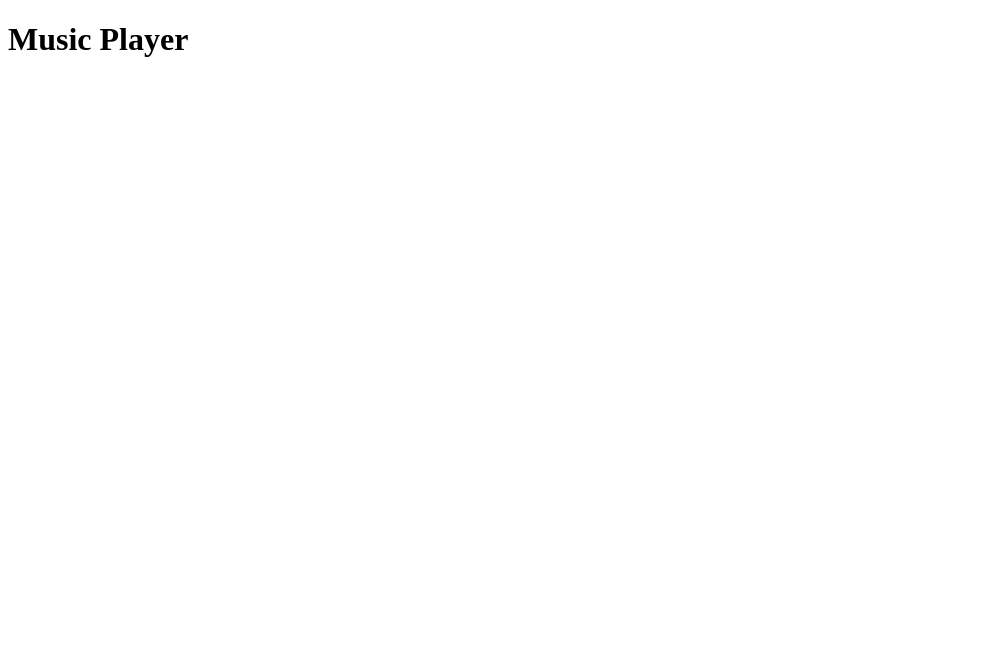
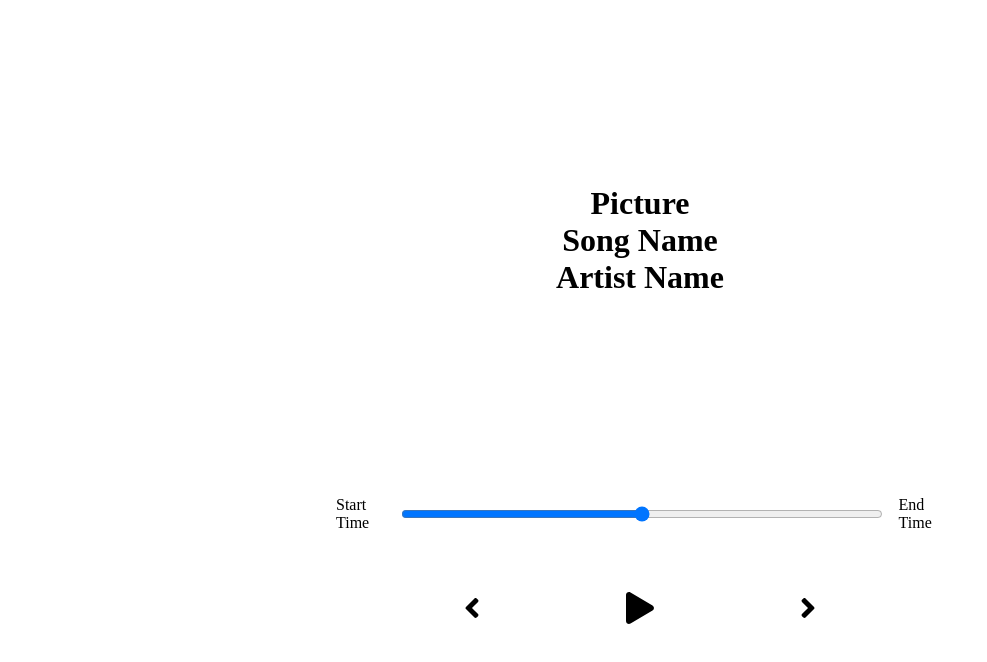
Before and after one commit to EpinderSingh/React-music-app, a React (Create React App) app: page / in a window 1280 px wide. Shown: the top 662 px of the page, without its empty margins (0-987 px from the left). Built offline with nearby package versions, Linux system fonts and the light colour scheme.

Commit message:
Adding Song and player components and styling to them

```diff
--- a/package.json
+++ b/package.json
@@ -3,6 +3,9 @@
   "version": "0.1.0",
   "private": true,
   "dependencies": {
+    "@fortawesome/fontawesome-svg-core": "^1.2.36",
+    "@fortawesome/free-solid-svg-icons": "^5.15.4",
+    "@fortawesome/react-fontawesome": "^0.1.15",
     "@testing-library/jest-dom": "^5.14.1",
     "@testing-library/react": "^11.2.7",
     "@testing-library/user-event": "^12.8.3",
--- a/src/App.js
+++ b/src/App.js
@@ -1,7 +1,13 @@
+import './styles/app.scss';
+
+import Song from './components/Song';
+import Player from './components/Player';
+
 function App() {
   return (
     <div className='App'>
-      <h1>Music Player</h1>
+      <Song />
+      <Player />
     </div>
   );
 }
--- /dev/null
+++ b/src/components/Player.js
@@ -0,0 +1,30 @@
+import React from 'react';
+import { FontAwesomeIcon } from '@fortawesome/react-fontawesome';
+import {
+  faPlay,
+  faAngleLeft,
+  faAngleRight,
+} from '@fortawesome/free-solid-svg-icons';
+
+const Player = () => {
+  return (
+    <div className='player'>
+      <div className='time-control'>
+        <p>Start Time</p>
+        <input type='range' />
+        <p>End Time</p>
+      </div>
+      <div className='play-control'>
+        <FontAwesomeIcon className='skip-back' size='2x' icon={faAngleLeft} />
+        <FontAwesomeIcon className='play' size='2x' icon={faPlay} />
+        <FontAwesomeIcon
+          className='skip-forward'
+          size='2x'
+          icon={faAngleRight}
+        />
+      </div>
+    </div>
+  );
+};
+
+export default Player;
--- a/src/components/Song.js
+++ b/src/components/Song.js
@@ -1,7 +1,13 @@
 import React from 'react';
 
 const Song = () => {
-  return <div></div>;
+  return (
+    <div className='song-container'>
+      <h1>Picture</h1>
+      <h1>Song Name</h1>
+      <h1>Artist Name</h1>
+    </div>
+  );
 };
 
 export default Song;
--- a/src/styles/App.scss
+++ b/src/styles/App.scss
@@ -3,3 +3,6 @@
   padding: 0;
   box-sizing: border-box;
 }
+
+@import './song';
+@import './player';
--- /dev/null
+++ b/src/styles/_player.scss
@@ -0,0 +1,30 @@
+.player {
+  min-height: 20vh;
+  display: flex;
+  flex-direction: column;
+  align-items: center;
+  justify-content: space-between;
+}
+
+.time-control {
+  width: 50%;
+  display: flex;
+  input {
+    width: 100%;
+    padding: 1rem 2rem;
+  }
+  p {
+    padding: 1rem;
+  }
+}
+
+.play-control {
+  display: flex;
+  justify-content: space-between;
+  align-items: center;
+  padding: 1rem;
+  width: 30%;
+  svg {
+    cursor: pointer;
+  }
+}
--- /dev/null
+++ b/src/styles/_song.scss
@@ -0,0 +1,7 @@
+.song-container {
+  min-height: 60vh;
+  display: flex;
+  flex-direction: column;
+  align-items: center;
+  justify-content: center;
+}
```
Also changed, not shown: 1 other file (tests, documents, lock files or other folders).
